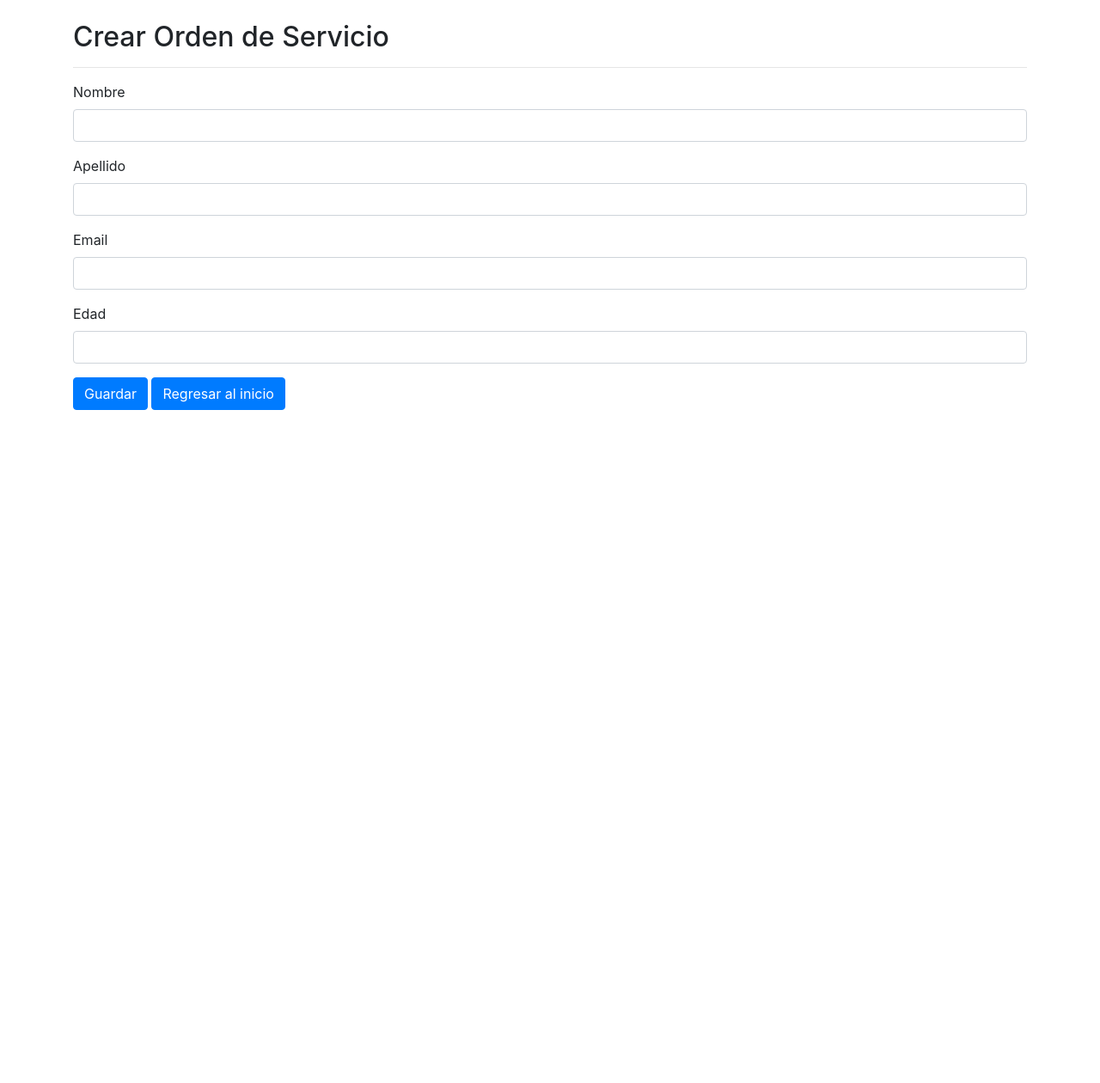
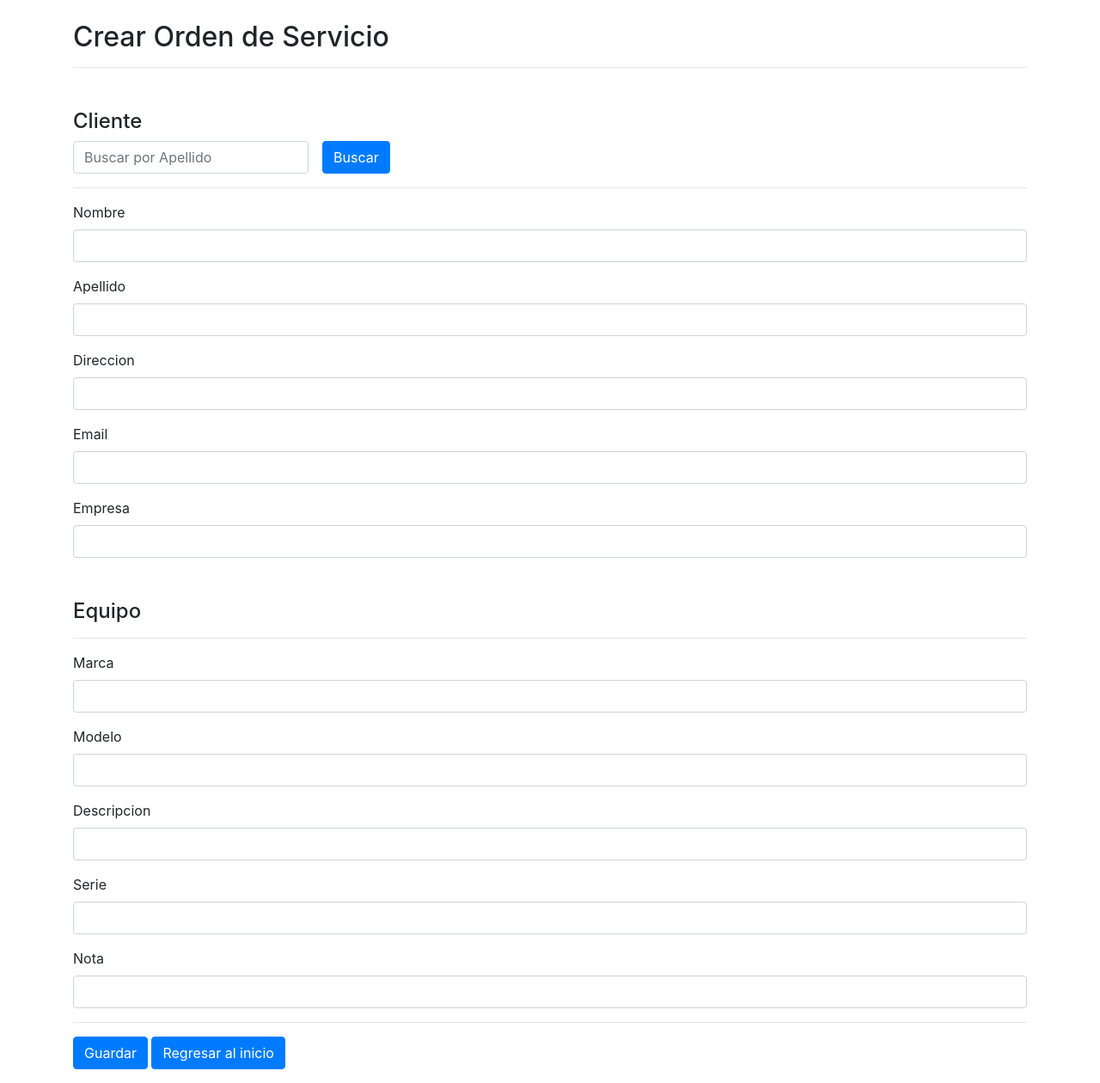
Before and after one commit to insomn1um/sysos, a PHP site: page /crearos.php in a window 1280 px wide. Shown: the whole page at 86% size. Before the commit the page ends 477 px from the top, so only its background shows below. Run offline with PHP 8.4, Linux system fonts and the light colour scheme.

Commit message:
crearos y tablas equipo

```diff
--- a/crearos.php
+++ b/crearos.php
@@ -19,18 +19,73 @@ if (isset($_POST['submit'])) {
     $dsn = 'mysql:host=' . $config['db']['host'] . ';dbname=' . $config['db']['name'];
     $conexion = new PDO($dsn, $config['db']['user'], $config['db']['pass'], $config['db']['options']);
 
-    $alumno = [
-      "nombre"   => $_POST['nombre'],
-      "apellido" => $_POST['apellido'],
-      "email"    => $_POST['email'],
-      "edad"     => $_POST['edad'],
+/*  VARIABLES OS
+    id_os
+    id_cliente
+    numero_ot
+    numero_oc
+    nombre_cliente
+    apellido_cliente
+    email_cliente
+    fono_cliente
+    celular_cliente
+    empresa_cliente
+    tipo_mantencion
+    direccion_cliente
+    estado_os
+*/
+
+/*  VARIABLES EQUIPO
+  id_equipo
+  nombre_equipo
+  descripcion_equipo
+  modelo_equipo
+  serie_equipo
+  nota_equipo
+*/
+
+    $clientes = [
+      "id_os"   => $_POST['id_os'],
+      "id_cliente" => $_POST['id_cliente'],
+      "numero_ot"    => $_POST['numero_ot'],
+      "numero_oc"     => $_POST['numero_oc'],
+      "nombre_cliente"   => $_POST['nombre_cliente'],
+      "apellido_cliente" => $_POST['apellido_cliente'],
+      "email_cliente"    => $_POST['email_cliente'],
+      "fono_cliente"     => $_POST['fono_cliente'],
+      "celular_cliente"   => $_POST['celular_cliente'],
+      "empresa_cliente" => $_POST['empresa_cliente'],
+      "tipo_mantencion"    => $_POST['tipo_mantencion'],
+      "direccion_cliente"     => $_POST['direccion_cliente'],
+      "estado_os"     => $_POST['estado_os'],
     ];
 
-    $consultaSQL = "INSERT INTO alumnos (nombre, apellido, email, edad)";
-    $consultaSQL .= "values (:" . implode(", :", array_keys($alumno)) . ")";
+    $equipo = [
+      "id_os"   => $_POST['id_os'],
+      "id_cliente" => $_POST['id_cliente'],
+      "numero_ot"    => $_POST['numero_ot'],
+      "numero_oc"     => $_POST['numero_oc'],
+      "nombre_cliente"   => $_POST['nombre_cliente'],
+      "apellido_cliente" => $_POST['apellido_cliente'],
+      "email_cliente"    => $_POST['email_cliente'],
+      "fono_cliente"     => $_POST['fono_cliente'],
+      "celular_cliente"   => $_POST['celular_cliente'],
+      "empresa_cliente" => $_POST['empresa_cliente'],
+      "tipo_mantencion"    => $_POST['tipo_mantencion'],
+      "direccion_cliente"     => $_POST['direccion_cliente'],
+      "estado_os"     => $_POST['estado_os'],
+    ];
+
+    // $consultaSQL = "INSERT INTO alumnos (nombre, apellido, email, edad)";
+    // $consultaSQL .= "values (:" . implode(", :", array_keys($alumno)) . ")";
+
+    $consultaSQL = "INSERT INTO clientes1 (id_os, id_cliente, numero_ot, numero_oc, nombre_cliente, apellido_cliente, email_cliente, fono_cliente, celular_cliente, celular_cliente, empresa_cliente, tipo_mantencion, direccion_cliente, estado_os)";
+    $consultaSQL .= "values (:" . implode(", :", array_keys($clientes)) . ")";
 
     $sentencia = $conexion->prepare($consultaSQL);
-    $sentencia->execute($alumno);
+    // $sentencia->execute($alumno);
+
+    $sentencia->execute($clientes);
 
   } catch(PDOException $error) {
     $resultado['error'] = true;
@@ -62,23 +117,86 @@ if (isset($resultado)) {
     <div class="col-md-12">
       <h2 class="mt-4">Crear Orden de Servicio</h2>
       <hr>
+
+      <h4 class="mt-5">Cliente</h4>
+
+      <form method="post" class="form-inline">
+        <div class="form-group mr-3">
+          <input type="text" id="apellido_cliente" name="apellido_cliente" placeholder="Buscar por Apellido" class="form-control">
+        </div>
+        <input name="csrf" type="hidden" value="<?php echo escapar($_SESSION['csrf']); ?>">
+        <button type="submit" name="submit" class="btn btn-primary">Buscar</button>
+      </form>
+
+      <hr>
+
       <form method="post">
         <div class="form-group">
-          <label for="nombre">Nombre</label>
-          <input type="text" name="nombre" id="nombre" class="form-control" required>
+          <label for="nombre_cliente">Nombre</label>
+          <input type="text" name="nombre_cliente" id="nombre_cliente" class="form-control" required>
         </div>
         <div class="form-group">
-          <label for="apellido">Apellido</label>
-          <input type="text" name="apellido" id="apellido" class="form-control"required>
+          <label for="apellido_cliente">Apellido</label>
+          <input type="text" name="apellido_cliente" id="apellido_cliente" class="form-control"required>
+        </div>
+        <div class="form-group">
+          <label for="direccion_cliente">Direccion</label>
+          <input type="text" name="direccion_cliente" id="direccion_cliente" class="form-control"required>
         </div>
         <div class="form-group">
           <label for="email">Email</label>
           <input type="email" name="email" id="email" class="form-control"required>
         </div>
         <div class="form-group">
-          <label for="edad">Edad</label>
-          <input type="text" name="edad" id="edad" class="form-control"required>
+          <label for="empresa_cliente">Empresa</label>
+          <input type="text" name="empresa_cliente" id="empresa_cliente" class="form-control"required>
         </div>
+
+        <h4 class="mt-5">Equipo</h4>
+
+        <hr>
+
+
+        <form method="post">
+        <div class="form-group">
+          <label for="marca_equipo">Marca</label>
+          <input type="text" name="marca_equipo" id="marca_equipo" class="form-control" required>
+        </div>
+        <div class="form-group">
+          <label for="modelo_equipo">Modelo</label>
+          <input type="text" name="modelo_equipo" id="modelo_equipo" class="form-control"required>
+        </div>
+        <div class="form-group">
+          <label for="descripcion_equipo">Descripcion</label>
+          <input type="text" name="descripcion_equipo" id="descripcion_equipo" class="form-control"required>
+        </div>
+        <div class="form-group">
+          <label for="serie_equipo">Serie</label>
+          <input type="text" name="serie_equipo" id="serie_equipo" class="form-control"required>
+        </div>
+        <div class="form-group">
+          <label for="nota_equipo">Nota</label>
+          <input type="text" name="nota_equipo" id="nota_equipo" class="form-control"required>
+        </div>
+
+
+        <hr>
+
+
+
+
+  <!-- id_equipo INT(11) UNSIGNED AUTO_INCREMENT PRIMARY KEY,
+  nombre_equipo VARCHAR(100),
+  descripcion_equipo VARCHAR(255),
+  modelo_equipo VARCHAR(100),
+  serie_equipo VARCHAR(100),
+  nota_equipo VARCHAR(30) -->
+
+
+
+
+
+
         <div class="form-group">
           <input name="csrf" type="hidden" value="<?php echo escapar($_SESSION['csrf']); ?>">
           <input type="submit" name="submit" class="btn btn-primary" value="Guardar">
```
Also changed, not shown: data/migración.sql (+9 -0 lines).
